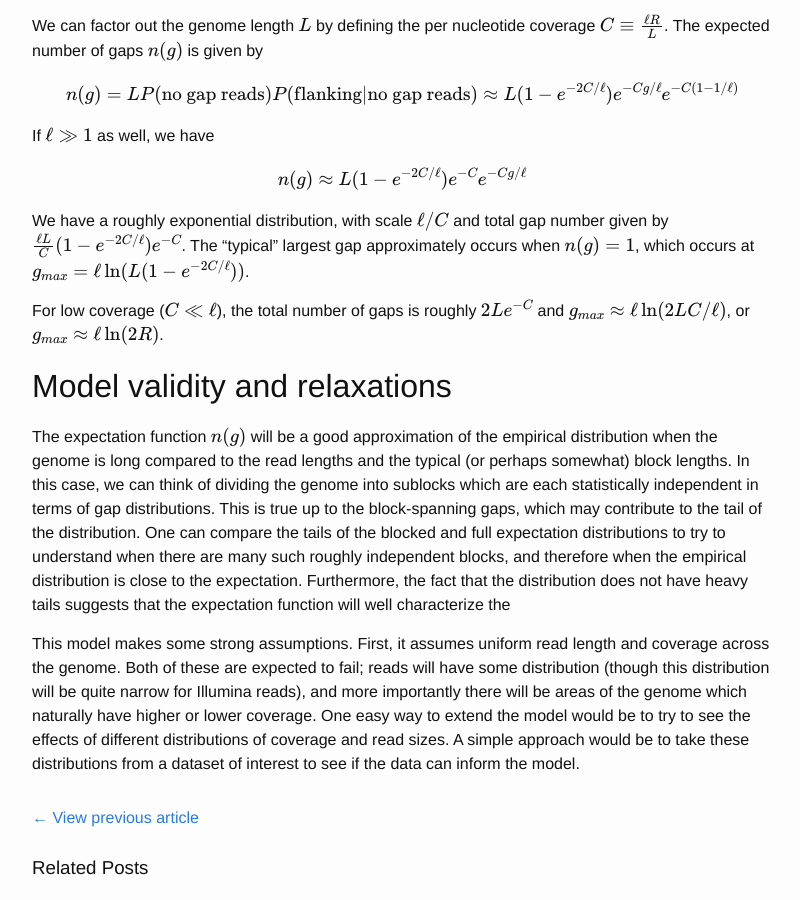
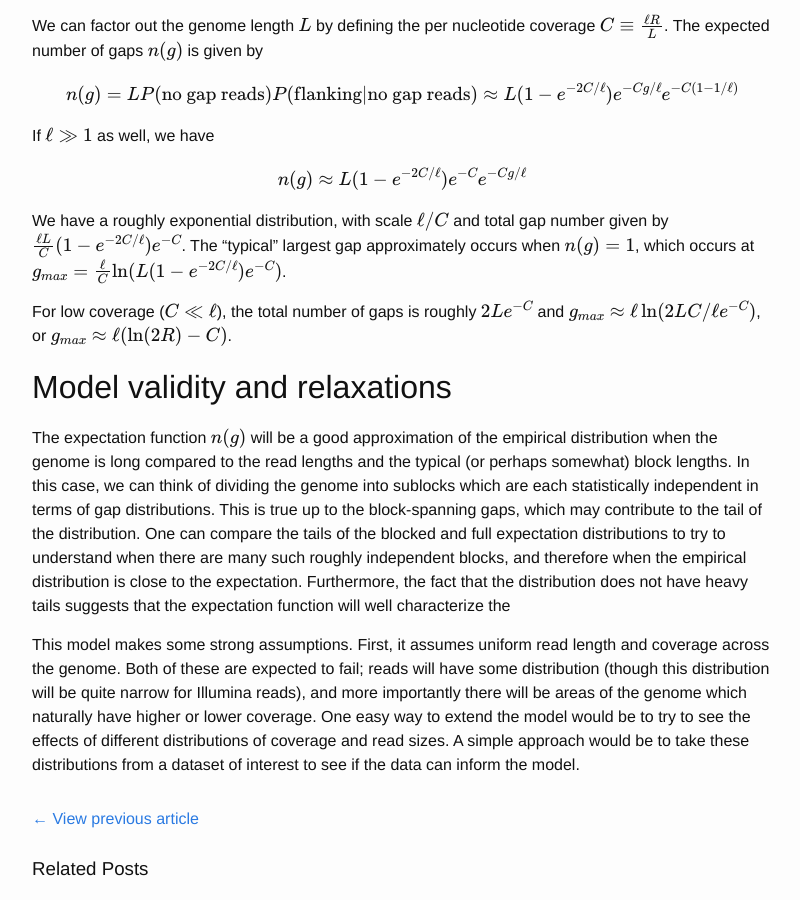
Before and after one commit to atishagarwala/atishagarwala.github.io, a Jekyll site: the page built from _posts/2017-08-04-Null-model-coverage.markdown, in a window 1280 px wide and 900 px high, scrolled down 1400 px. Shown: the whole window, without its empty margins (238-1038 px from the left). Built offline with Jekyll 4.4.1, drawn with Linux system fonts in a browser that asks for light colours; formulas are drawn with MathJax 3; comment, search, counter and statistics services are not loaded.

Commit message:
Update 2017-08-04-Null-model-coverage.markdown

```diff
--- a/_posts/2017-08-04-Null-model-coverage.markdown
+++ b/_posts/2017-08-04-Null-model-coverage.markdown
@@ -66,10 +66,10 @@ $$n(g) \approx L(1-e^{-2C/\ell})e^{-C}e^{-Cg/\ell}$$
 
 We have a roughly exponential distribution, with scale $\ell/C$ and total gap number given by
 $$ \frac{\ell L}{C}(1-e^{-2C/\ell})e^{-C}$$. The "typical" largest gap approximately occurs when
-$$n(g) = 1$$, which occurs at $$g_{max} = \ell\ln(L(1-e^{-2C/\ell}))$$.
+$$n(g) = 1$$, which occurs at $$g_{max} = \frac{\ell}{C}\ln(L(1-e^{-2C/\ell})e^{-C})$$.
 
 For low coverage ($$C\ll\ell$$), the total number of gaps is roughly $$2Le^{-C}$$ and
-$$g_{max}\approx \ell\ln(2LC/\ell)$$, or $$g_{max}\approx \ell\ln(2R)$$.
+$$g_{max}\approx \ell\ln(2LC/\ell e^{-C})$$, or $$g_{max}\approx \ell(\ln(2R)-C)$$.
 
 ## Model validity and relaxations
 
```
